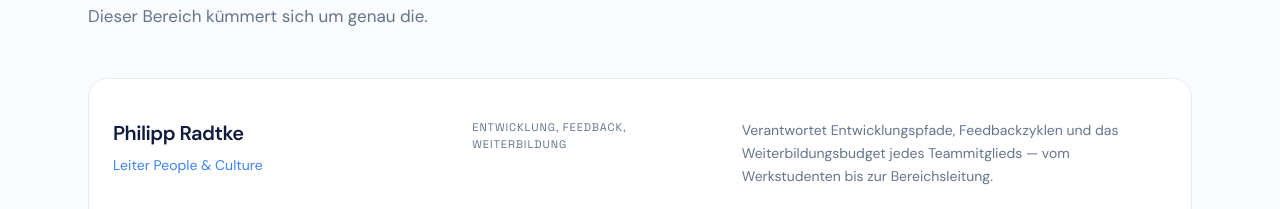
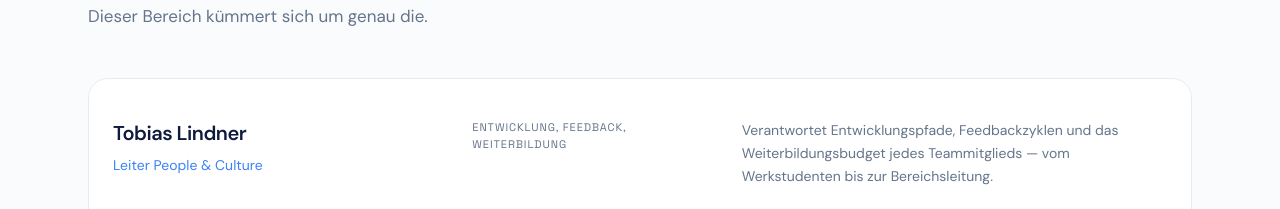
Before and after one commit to darklobster9512/codebricks, a React (Vite) app: page /team in a window 1280 px wide. Shown: the part 2304-2513 px from the top of the page. Built offline with nearby package versions, Linux system fonts and the light colour scheme.

Commit message:
Changes
Co-authored-by: darklobster9512 <301748244+darklobster9512@users.noreply.github.com>

```diff
--- a/src/pages/Team.tsx
+++ b/src/pages/Team.tsx
@@ -65,7 +65,7 @@ const bereiche: Bereich[] = [
       'Ein Beratungshaus ist nur so gut wie die Leute, die morgens beim Kunden sitzen. Dieser Bereich kümmert sich um genau die.',
     people: [
       {
-        name: 'Philipp Radtke',
+        name: 'Tobias Lindner',
         role: 'Leiter People & Culture',
         focus: 'Entwicklung, Feedback, Weiterbildung',
         text: 'Verantwortet Entwicklungspfade, Feedbackzyklen und das Weiterbildungsbudget jedes Teammitglieds — vom Werkstudenten bis zur Bereichsleitung.',
```
